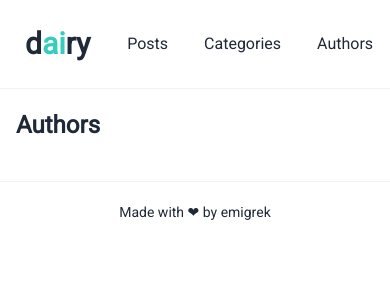
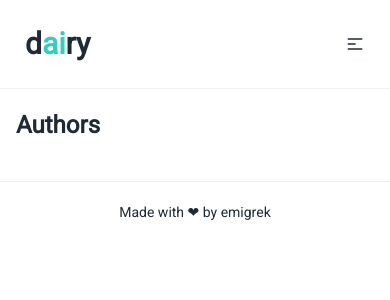
Before and after one commit to emigrek/dairy, a Next.js app: page /authors in a window 390 px wide. Shown: the top 300 px of the page. Built offline with nearby package versions, Linux system fonts and the light colour scheme.

Commit message:
navbar mobile improvement

```diff
--- a/app/post/[slug]/page.tsx
+++ b/app/post/[slug]/page.tsx
@@ -35,15 +35,15 @@ async function Post({ params: { slug } }: Props) {
       <div className="flex flex-col gap-3 px-4 py-5">
         <PostHeader post={post} />
         <h1 className="py-4 text-2xl font-bold">{post.title}</h1>
-        <div className="relative mt-4 mb-1 sm:mb-6 md:scale-105 aspect-video h-1/2 drop-shadow-lg">
+        <div className="relative mt-1 mb-1 sm:mb-6 md:scale-105 aspect-video h-1/2 drop-shadow-lg">
           <Image src={urlFor(post.mainImage).url()} alt={post.title} fill />
         </div>
         <div className='flex justify-center flex-grow gap-1 sm:hidden'>
           {post.categories.map((category: Category) => <CategoryBadge key={category._id} category={category} />)}
         </div>
-        <div>
+        <article>
           <PortableText value={post.body} components={RichTextComponents} />
-        </div>
+        </article>
       </div>
     </>
   )
--- a/components/Navbar.tsx
+++ b/components/Navbar.tsx
@@ -3,21 +3,35 @@ import Logo from './Logo'
 import items from './NavbarItems';
 
 function Navbar() {
+    const navItems = items.map((item, index) => (
+        <li key={index}><Link href={item.href}>{item.label}</Link></li>
+    ));
+
     return (
         <div className="py-5 border-b-[1px] border-base-200 navbar">
-            <div className="flex-1">
+            <div className="flex-1 navbar-start">
                 <Link href="/" className="text-3xl normal-case btn btn-ghost">
                     <Logo />
                 </Link>
             </div>
-            <div className="flex-none">
+            <div className="hidden navbar-end sm:flex">
                 <ul className="px-1 space-x-1 menu menu-horizontal">
                     {
-                        items.map((item, index) => (
-                            <li key={index}><Link href={item.href}>{item.label}</Link></li>
-                        ))
+                        navItems
                     }
                 </ul>
+            </div>
+            <div className="navbar-end sm:hidden">
+                <div className="dropdown dropdown-end">
+                    <label tabIndex={0} className="btn btn-ghost sm:hidden">
+                        <svg xmlns="http://www.w3.org/2000/svg" className="w-5 h-5" fill="none" viewBox="0 0 24 24" stroke="currentColor"><path strokeLinecap="round" strokeLinejoin="round" strokeWidth="2" d="M4 6h16M4 12h8m-8 6h16" /></svg>
+                    </label>
+                    <ul tabIndex={0} className="p-2 mt-3 shadow menu dropdown-content menu-compact bg-base-200 rounded-box w-52">
+                        {
+                            navItems
+                        }
+                    </ul>
+                </div>
             </div>
         </div>
     )
```
